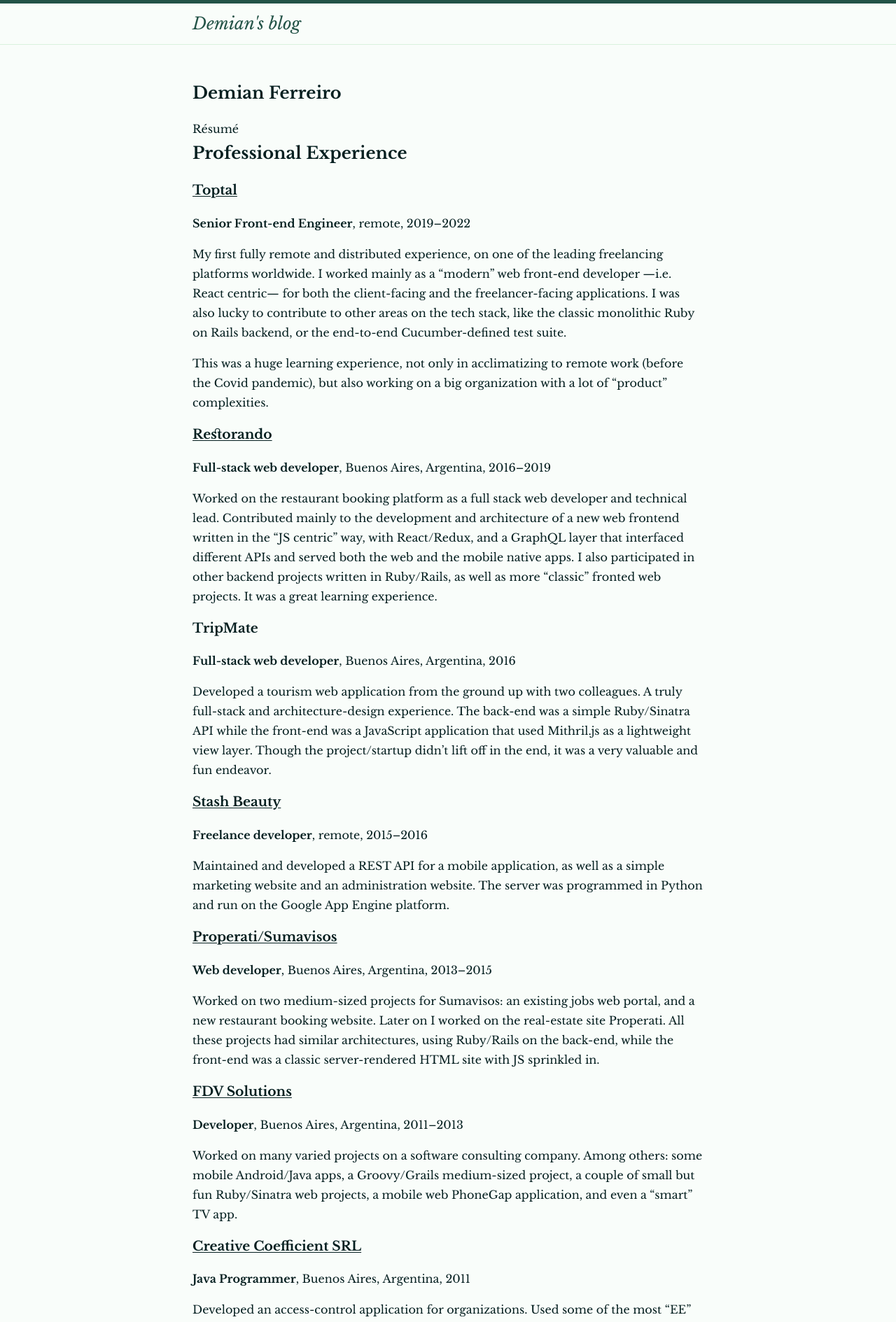
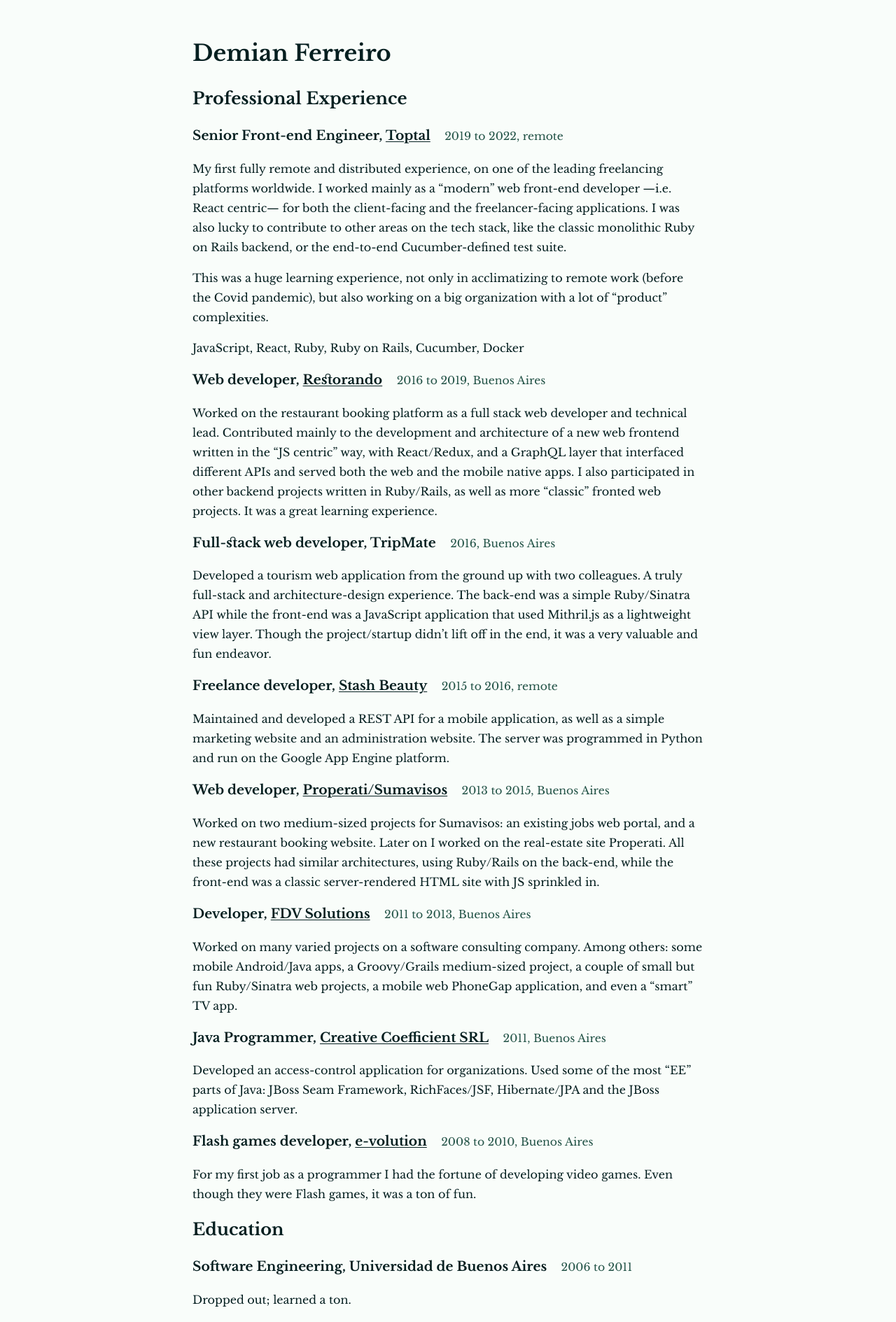
Before and after one commit to epidemian/epidemian.github.io, a Jekyll site: the page built from resume.md, in a window 1280 px wide. Shown: the top 1889 px of the page at 70% size. Built offline with Jekyll 4.4.1, drawn with Linux system fonts in a browser that asks for light colours; some of the changed text lies outside the part shown.

Commit message:
Small résumé tweaks

```diff
--- a/_data/resume_en.yaml
+++ b/_data/resume_en.yaml
@@ -3,83 +3,83 @@ title: Résumé
 sections:
   - title: Professional Experience
     items:
-      - company: Toptal
+      - org: Toptal
         link: https://www.toptal.com/
         role: Senior Front-end Engineer
         location: remote
-        time: 2019–2022
+        time: 2019 to 2022
         description: |
           My first fully remote and distributed experience, on one of the leading freelancing platforms worldwide. I worked mainly as a "modern" web front-end developer —i.e. React centric— for both the client-facing and the freelancer-facing applications. I was also lucky to contribute to other areas on the tech stack, like the classic monolithic Ruby on Rails backend, or the end-to-end Cucumber-defined test suite.
 
           This was a huge learning experience, not only in acclimatizing to remote work (before the Covid pandemic), but also working on a big organization with a lot of "product" complexities.
-        keywords: []
-      - company: Restorando
+        keywords: [JavaScript, React, Ruby, Ruby on Rails, Cucumber, Docker]
+      - org: Restorando
         link: https://www.linkedin.com/company/restorando.com
-        role: Full-stack web developer
-        location: Buenos Aires, Argentina
-        time: 2016–2019
+        role: Web developer
+        location: Buenos Aires
+        time: 2016 to 2019
         description: |
           Worked on the restaurant booking platform as a full stack web developer and technical lead. Contributed mainly to the development and architecture of a new web frontend written in the "JS centric" way, with React/Redux, and a GraphQL layer that interfaced different APIs and served both the web and the mobile native apps. I also participated in other backend projects written in Ruby/Rails, as well as more "classic" fronted web projects. It was a great learning experience.
         keywords: []
-      - company: TripMate
+      - org: TripMate
         role: Full-stack web developer
-        location: Buenos Aires, Argentina
+        location: Buenos Aires
         time: 2016
         description: |
           Developed a tourism web application from the ground up with two colleagues. A truly full-stack and architecture-design experience. The back-end was a simple Ruby/Sinatra API while the front-end was a JavaScript application that used Mithril.js as a lightweight view layer. Though the project/startup didn't lift off in the end, it was a very valuable and fun endeavor.
         keywords: []
-      - company: Stash Beauty
+      - org: Stash Beauty
         link: https://www.linkedin.com/company/stash-beauty/
         role: Freelance developer
         location: remote
-        time: 2015–2016
+        time: 2015 to 2016
         description: |
           Maintained and developed a REST API for a mobile application, as well as a simple marketing website and an administration website. The server was programmed in Python and run on the Google App Engine platform.
         keywords: []
-      - company: Properati/Sumavisos
+      - org: Properati/Sumavisos
         link: https://www.properati.com.ar/
         role: Web developer
-        location: Buenos Aires, Argentina
-        time: 2013–2015
+        location: Buenos Aires
+        time: 2013 to 2015
         description: |
           Worked on two medium-sized projects for Sumavisos: an existing jobs web portal, and a new restaurant booking website. Later on I worked on the real-estate site Properati. All these projects had similar architectures, using Ruby/Rails on the back-end, while the front-end was a classic server-rendered HTML site with JS sprinkled in.
         keywords: []
-      - company: FDV Solutions
+      - org: FDV Solutions
         link: https://fdvsolutions.com
         role: Developer
-        location: Buenos Aires, Argentina
-        time: 2011–2013
+        location: Buenos Aires
+        time: 2011 to 2013
         description: |
           Worked on many varied projects on a software consulting company. Among others: some mobile Android/Java apps, a Groovy/Grails medium-sized project, a couple of small but fun Ruby/Sinatra web projects, a mobile web PhoneGap application, and even a "smart" TV app.
         keywords: []
-      - company: Creative Coefficient SRL
+      - org: Creative Coefficient SRL
         link: https://www.creativecoefficient.net/#!/
         role: Java Programmer
-        location: Buenos Aires, Argentina
+        location: Buenos Aires
         time: 2011
         description: |
           Developed an access-control application for organizations. Used some of the most "EE" parts of Java: JBoss Seam Framework, RichFaces/JSF, Hibernate/JPA and the JBoss application server.
         keywords: []
-      - company: e-volution
+      - org: e-volution
         link: https://www.linkedin.com/company/e-volution
         role: Flash games developer
-        location: Buenos Aires, Argentina
-        time: 2008–2010
+        location: Buenos Aires
+        time: 2008 to 2010
         description: |
           For my first job as a programmer I had the fortune of developing video games. Even though they were Flash games, it was a ton of fun.
         keywords: []
   - title: Education
     items:
       - role: Software Engineering
-        location: Universidad de Buenos Aires
-        time: 2006–2011
+        org: Universidad de Buenos Aires
+        time: 2006 to 2011
         description: |
           Dropped out; learned a ton.
   - title: Teaching
     items:
       - role: Collaborator
-        location: Universidad de Buenos Aires
-        time: 2009–2010, 2021
+        org: Universidad de Buenos Aires
+        time: 2009 to 2010 and 2021
         description: |
           While at uni, I worked as an ad honorem professor on the "Algoritmos y Programción II" course, which teaches intermediate programming concepts. Then I got back as a collaborator on the "Algoritmos y Programción III" course, which focuses on OOP, but this time remotely due to the pandemic.
 
--- a/_layouts/default.html
+++ b/_layouts/default.html
@@ -5,7 +5,7 @@
 
   <body>
 
-    {%- include header.html -%}
+    {%- unless page.bare_layout -%}{%- include header.html -%}{%- endunless -%}
 
     <main class="page-content" aria-label="Content">
       <div class="wrapper">
@@ -13,7 +13,7 @@
       </div>
     </main>
 
-    {%- include footer.html -%}
+    {%- unless page.bare_layout -%}{%- include footer.html -%}{%- endunless -%}
 
     <script>
       // TODO: use the hidden checkbox trick to make sidenote toggles work
--- a/_layouts/resume.liquid
+++ b/_layouts/resume.liquid
@@ -4,26 +4,41 @@ layout: default
 
 {% assign resume = site.data[page.resume_key] %}
 
-<article class="resume">
+<style>
+body:has(.resume) .wrapper {
+  /* max-width: calc(1040px * 0.8); */
+}
+.item-header .date {
+  margin-left: 1rem;
+  font-weight: normal;
+  color: var(--text-color-dim);
+}
+</style>
+
+<div class="resume">
 
   <header>
     <h1>Demian Ferreiro</h1>
-    <span class=subtitle>{{ resume.title }}</span>
   </header>
 
   {%- for section in resume.sections -%}
     <h2>{{ section.title }}</h2>
     {%- for item in section.items -%}
-      <h3>
-        {%- if item.link -%}
-          <a href="{{ item.link }}">{{ item.company }}</a>
+      <h3 class="item-header">
+        {{ item.role }}, {% if item.link -%}
+          <a href="{{ item.link }}">{{ item.org }}</a>
         {%- else -%}
-          {{ item.company }}
+          {{ item.org }}
         {%- endif -%}
+        <small class="date">
+          {{ "" | split: "" | push: item.time | push: item.location | compact | join: ", " }}
+        </small>
       </h3>
-      <p><strong>{{ item.role }}</strong>, {{ item.location }}, {{ item.time }}</p>
-      {{ item.description | markdownify }}
+      <div>
+        {{ item.description | markdownify }}
+        <p>{{ item.keywords | join: ", " }}</p>
+      </div>
     {%- endfor -%}
   {%- endfor -%}
 
-</article>
+</div>
```
Also changed, not shown: resume.md (+1 -0 lines).
